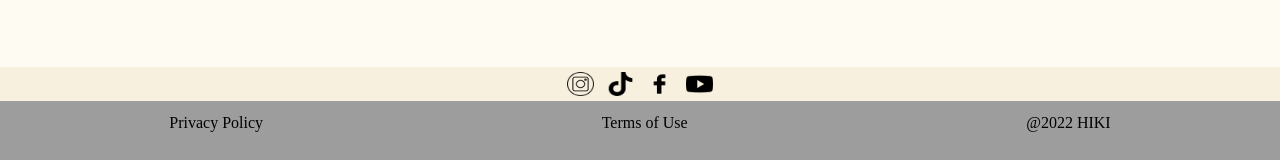
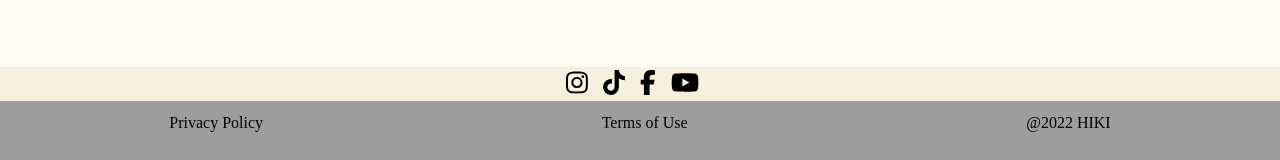
Before and after one commit to Shein-clone-team/Shein, an Angular app: page / in a window 1280 px wide. Shown: the part 569-729 px from the top of the page. Built offline with nearby package versions, Linux system fonts and the light colour scheme; no server answers.

Commit message:
Actualizacion del footer para usar awesomeicons en vez de imagenes.

```diff
--- a/src/app/footer/footer.component.html
+++ b/src/app/footer/footer.component.html
@@ -1,11 +1,17 @@
 <footer class="contenedor">
-
-
   <div class="redes">
-    <img class="img-instragram" [src]="instagram">
-    <img class="img-Tikto" [src]="tikTok">
-    <img class="img-facebook" [src]="facebook">
-    <img class="img-youtube" [src]="youtube">
+    <a href="#" class="redes-links">
+      <i class="fa-brands fa-instagram"></i>
+    </a>
+    <a href="#" class="redes-links">
+      <i class="fa-brands fa-tiktok"></i>
+    </a>
+    <a href="#" class="redes-links">
+      <i class="fa-brands fa-facebook-f "></i>
+    </a>
+    <a href="#" class="redes-links">
+      <i class="fa-brands fa-youtube "></i>
+    </a>
   </div>
 
 
--- a/src/app/footer/footer.component.scss
+++ b/src/app/footer/footer.component.scss
@@ -13,6 +13,13 @@
   width: 100%;
   height: 34px;
   background-color: rgb(248, 240, 223);
+  color: black;
+
+  .redes-links {
+    font-size: 25px;
+    color: black;
+    margin-right: 15px;
+  }
 }
 .contenedor2{
   display: flex;
```
